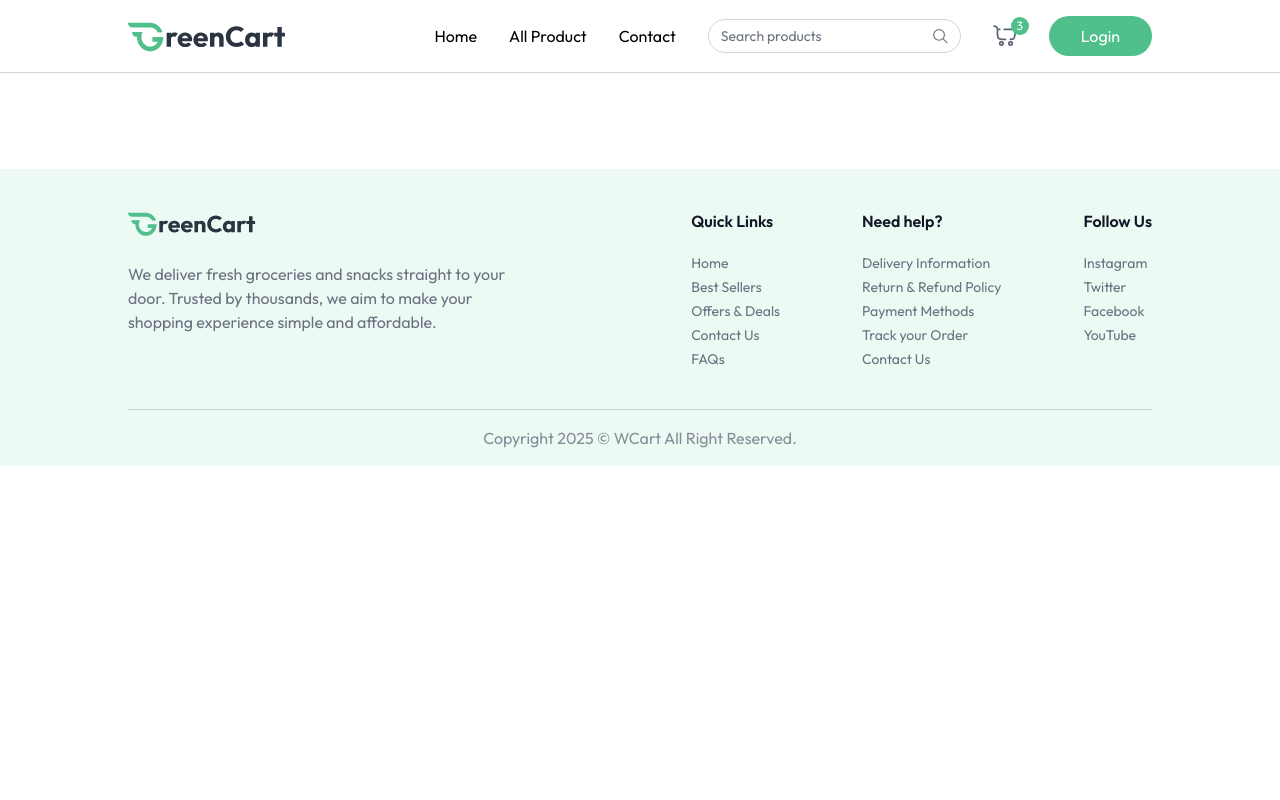
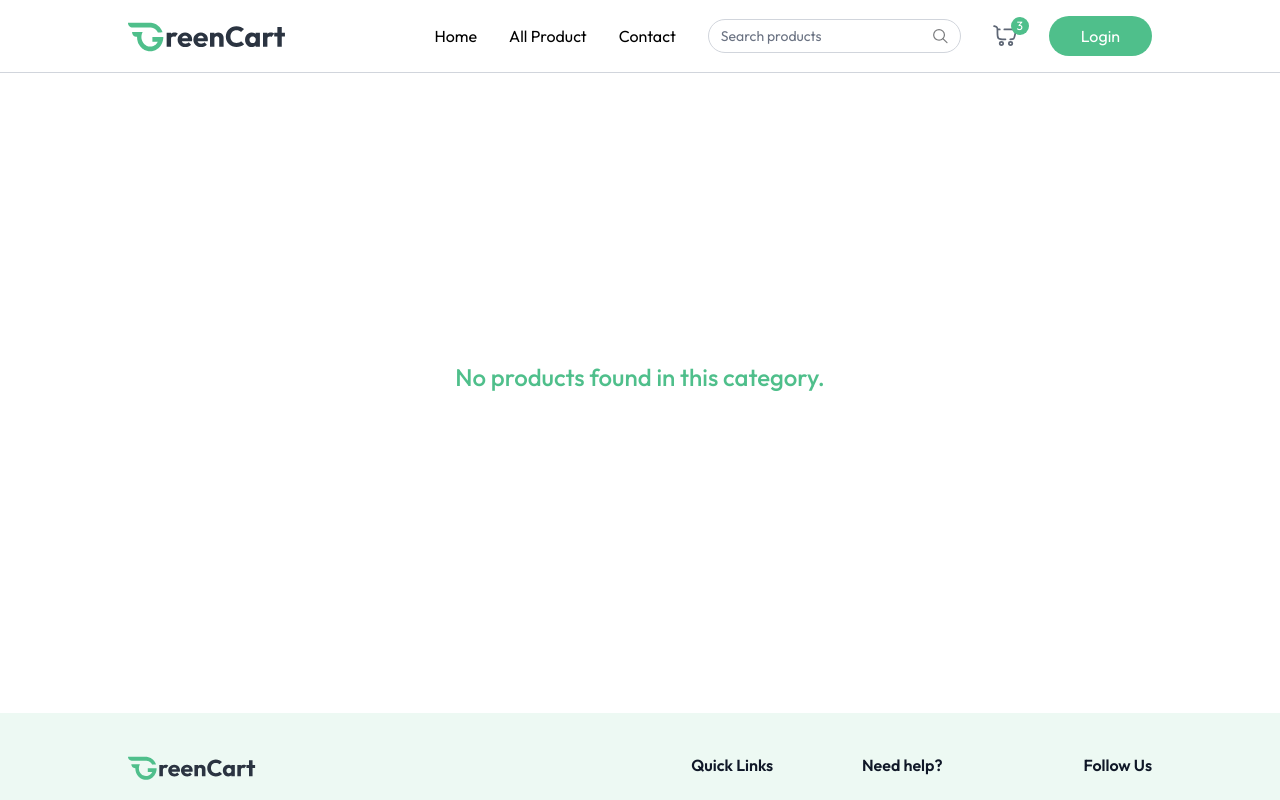
Before and after one commit to MinZexing/WCart, a React (Vite) app in the folder client/: page /products/1 in a window 1280 px wide. Shown: the top 800 px of the page. Built offline with nearby package versions, Linux system fonts and the light colour scheme.

Commit message:
add product page routing

```diff
--- a/client/src/App.jsx
+++ b/client/src/App.jsx
@@ -6,6 +6,7 @@
 import { useAppContext } from "./context/AppContext";
 import Login from "./components/Login";
 import AllProducts from "./pages/AllProducts";
+import ProductCategory from "./pages/ProductCategory";
 
 function App() {
   const isSellerPath = useLocation().pathname.includes("seller");
@@ -23,6 +24,7 @@
         <Routes>
           <Route path="/" element={<Home />} />
           <Route path="/products" element={<AllProducts />} />
+          <Route path="/products/:category" element={<ProductCategory />} />
         </Routes>
       </div>
       {!isSellerPath && <Footer />}
--- a/client/src/components/ProductCard.jsx
+++ b/client/src/components/ProductCard.jsx
@@ -8,7 +8,15 @@
 
   return (
     product && (
-      <div className="border border-gray-500/20 rounded-md md:px-4 px-3 py-2 bg-white min-w-56 max-w-56 w-full">
+      <div
+        className="border border-gray-500/20 rounded-md md:px-4  px-3 py-2 bg-white min-w-56 max-w-56 w-full"
+        onClick={() => {
+          navigate(
+            `/products/${product.category.toLowerCase()}/${product._id}`
+          );
+          scrollTo(0, 0);
+        }}
+      >
         <div className="group cursor-pointer flex items-center justify-center px-2">
           <img
             className="group-hover:scale-105 transition max-w-26 md:max-w-36"
--- /dev/null
+++ b/client/src/pages/ProductCategory.jsx
@@ -0,0 +1,45 @@
+import { useParams } from "react-router-dom";
+import { useAppContext } from "../context/AppContext";
+import { categories } from "../assets/assets";
+import ProductCard from "../components/ProductCard";
+
+function ProductCategory() {
+  const { products } = useAppContext();
+  const { category } = useParams();
+
+  const searchCategory = categories.find(
+    (item) => item.path.toLowerCase() === category
+  );
+
+  const filteredProducts = products.filter(
+    (product) => product.category.toLowerCase() === category
+  );
+
+  return (
+    <div className="mt-16">
+      {searchCategory && (
+        <div className="flex flex-col items-end w-max">
+          <p className="text-2xl font-medium">
+            {searchCategory.text.toUpperCase()}
+          </p>
+          <div className="w-16 h-0.5 bg-primary rounded-full"></div>
+        </div>
+      )}
+      {filteredProducts.length > 0 ? (
+        <div className="grid grid-cols-2 sm:grid-cols-3 md:grid-cols-4 lg:grid-cols-5 gap-3 md:gap-6 mt-6">
+          {filteredProducts.map((product) => (
+            <ProductCard key={product._id} product={product} />
+          ))}
+        </div>
+      ) : (
+        <div className="flex items-center justify-center h-[60vh]">
+          <p className="text-2xl font-medium text-primary">
+            No products found in this category.
+          </p>
+        </div>
+      )}
+    </div>
+  );
+}
+
+export default ProductCategory;
```
